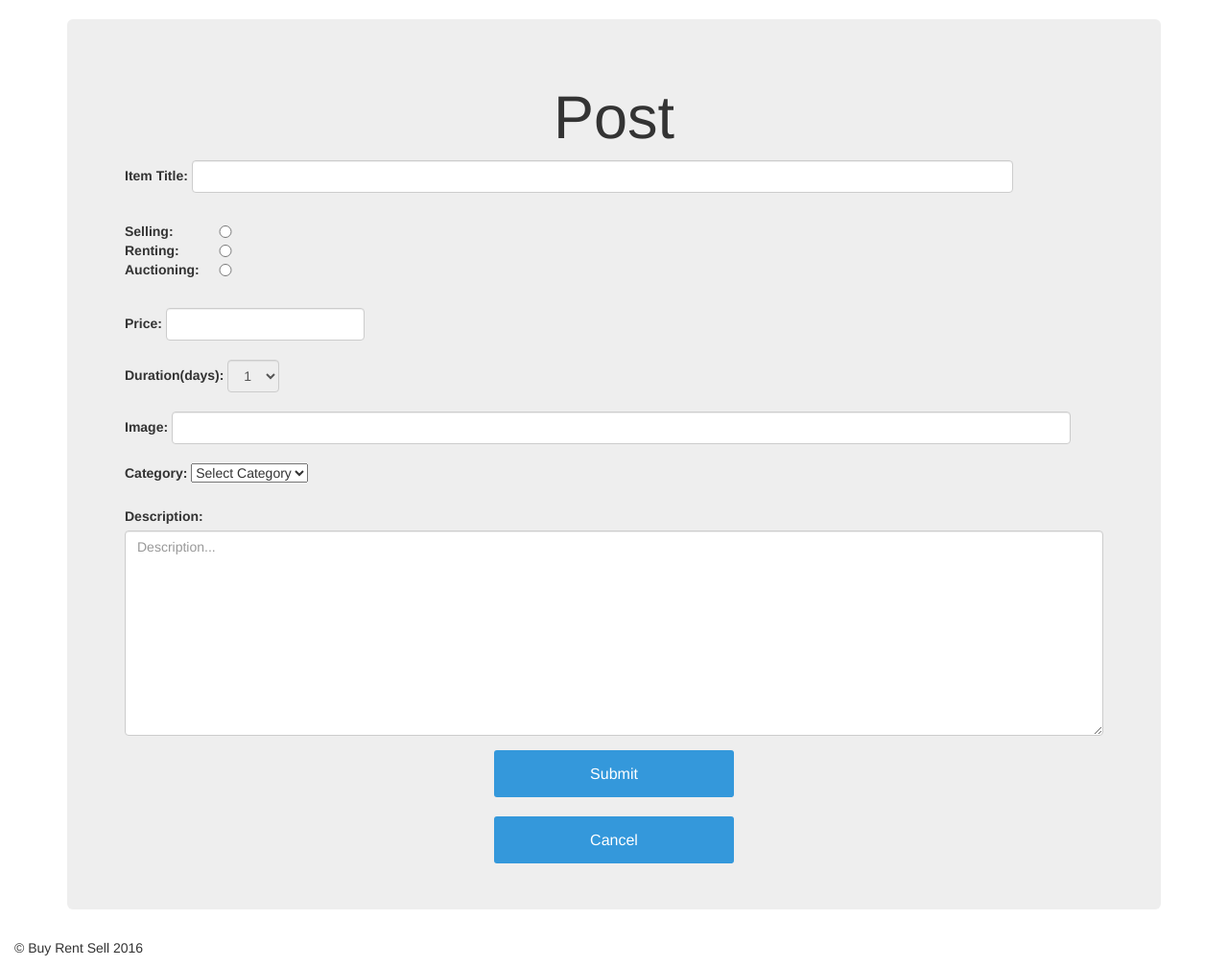
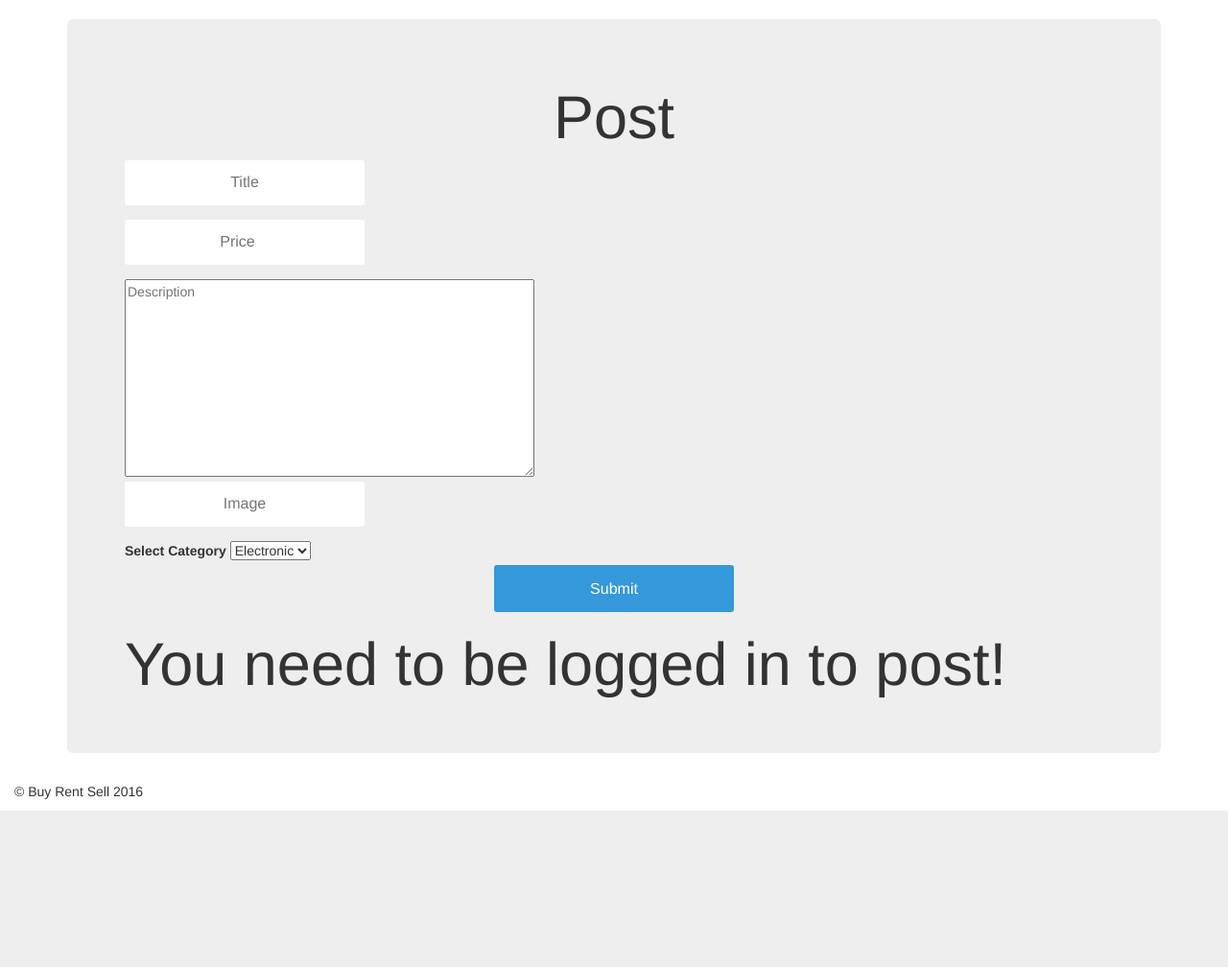
Before and after one commit to mhendri/buyrentsell, a Flask app: page /post in a window 1280 px wide. Shown: the part 52-1060 px from the top of the page at 96% size. After the commit the page ends 897 px from the top, so only its background shows below. Run offline with Flask 2, Linux system fonts and the light colour scheme; the visitor is signed in with stand-in values (Sample User, id 1); some libraries are stand-ins or nearby versions.

Commit message:
Port post form to wtforms

```diff
--- a/app.py
+++ b/app.py
@@ -347,22 +347,26 @@ def signup():
 			return render_template('signup.html', form=form)
 	return render_template('signup.html', form=SignupForm())
 
-@app.route('/posted', methods = ['GET', 'POST'])
-def posted():
+@app.route('/post', methods = ['GET', 'POST'])
+def post():
 	if request.method == 'POST':
-		title = request.form['title']
-		price = request.form['price']
-		descr = request.form['descr']
-		image = request.form['image']
-		date = datetime.utcnow()
-		category = request.form['category']
-		entry = Post(1,title, price, descr, date, category, image)
-		db.session.add(entry)
-		db.session.commit()
-		flash('Item Posted!')
-		return render_template('index.html')
+		form = PostForm(request.form)
+		if form.validate():
+			title = form.title.data
+			price = form.price.data
+			descr = form.descr.data
+			image = form.image.data
+			date = datetime.utcnow()
+			category = form.category.data
+			entry = Post(1,title, price, descr, date, category, image)
+			db.session.add(entry)
+			db.session.commit()
+			flash('Item Posted!')
+			return render_template('index.html')
+		else:
+			return render_template('post.html', form=form)
 
-	return render_template('post.html')
+	return render_template('post.html', form=PostForm())
 
 if (__name__)=='__main__':
 	app.run(host='localhost', port=5000, debug=True)
@@ -374,10 +378,10 @@ def user(id):
 	user = User.query.filter_by(id=id).first()
 	return render_template('user_profile.html', user=user)
 
-#Rendering pages for testing purposes delete when finished
-@app.route('/post')
-def post():
-	return render_template('post.html')
+# #Rendering pages for testing purposes delete when finished
+# @app.route('/post')
+# def post():
+# 	return render_template('post.html')
 
 @app.route('/item/<id>', methods=['GET', 'POST'])
 def item(id):
--- a/forms.py
+++ b/forms.py
@@ -1,5 +1,5 @@
 from flask_wtf import Form, RecaptchaField
-from wtforms import TextField, IntegerField, TextAreaField, SubmitField, RadioField, SelectField, PasswordField
+from wtforms import TextField, IntegerField, TextAreaField, SubmitField, RadioField, SelectField, PasswordField, DecimalField
 
 from wtforms import validators, ValidationError
 
@@ -12,3 +12,11 @@ class SignupForm(Form):
 	phone = IntegerField("Phone", [validators.Required("Please enter a phone number.")])
 	submit = SubmitField("Send")
 	recaptcha = RecaptchaField()
+
+class PostForm(Form):
+	title = TextField("Title", [validators.Required("Please enter the item name.")])
+	price = DecimalField("Price", [validators.Required("Please enter a starting price.")])
+	descr = TextAreaField("Description", [validators.Required("Please enter a description.")])
+	image = TextField("Image", [validators.Required("Please upload an image")])
+	category = SelectField("Select Category", choices=[("Electronic", "Electronic"), ("Furniture", "Furniture"), ("Clothing", "Clothing"), ("Appliance", "Appliance"), ("Sports", "Sports")])
+	submit = SubmitField("Send")
--- a/templates/post.html
+++ b/templates/post.html
@@ -2,85 +2,30 @@
 {% block content %}
 <div class="jumbotron">
 
-{% if session['logged_in'] %}
+
   <h1 align = "center">Post</h1>
+  <form action="{{ url_for('post') }}" class="form-post-item" method="POST">
+    {{ form.hidden_tag() }}
 
-  <form class="form-post-item" action="posted" method="post" id="btn_post_item">
-    <!-- Input for item name -->
-    <div class="form-inline">
-      <label for="title">Item Title:</label>
-      <input type="text" name="title" class="form-control" id="title" size = "100" required>
-      </div>
-
-    <br>
-    <!-- Input to post as either selling or renting an item -->
-    <div class = "radio">
-      <input type="radio" name="radio" id="sell"> <b>Selling:</b> <br>
-      <input type="radio" name="radio" id="rent"> <b>Renting:</b> <br>
-      <input type="radio" name="radio" id="auction"> <b>Auctioning:</b> <br>
+    <div class="form-group">
+      {{ form.title(placeholder="Title", class="form-inline") }}
+    </div>
+    <div class="form-group">
+      {{ form.price(placeholder="Price", class="form-inline") }}
     </div>
 
-    <br>
+    {{ form.descr(placeholder="Description", cols="50", rows="10") }}
 
-    <!-- Input for item auction -->
-    <div class="form-inline">
-      <!-- Starting bid of auction -->
-      <div class="form-group">
-        <label for="price">Price:</label>
-        <input type="number" min="0" max="10000" step="any" name="price" size = "25" class="form-control" id="price" required>
-      </div>
+    <div class="form-group">
+      {{ form.image(placeholder="Image", class="form-inline") }}
     </div>
-
-    <br>
-
-    <!-- Set duration of item listing -->
-    <fieldset disabled>
-    <div class="form-inline">
-      <label for="duration">Duration(days):</label>
-      <select class="form-control" id="duration">
-        <option>1</option>
-      </select>
-    </div>
-    </fieldset>
-
-    <br>
-
-    <div class = "form-inline">
-      <label for="image">Image:</label>
-      <input type="text" name="image" class="form-control" id="image" size = "110" required>
-    </div>
+    {{ form.category.label }}
+    {{ form.category }}
+  <button type="submit" id="btn_post_item" class="btn btn-info">Submit</button>
+  </form>
 
 
-    <br>
-      <div class = "category">
-        <label for="category">Category: </label>
-        <select name ="category">
-          <option value="select" >Select Category</option>
-          <option value="electronic">Electronic</option>
-          <option value="furniture">Furniture</option>
-          <option value="clothing">Clothing</option>
-          <option value="appliance">Appliance</option>
-          <option value="sports">Sports</option>
-        </select>
-      </div>
-    <br>
+  <h1>You need to be logged in to post!</h1>
 
-    <!-- Input description of the item -->
-    <div class="form-group">
-      <label for="descr">Description:</label>
-      <textarea class="form-control" name="descr" id="descr" cols="30" rows="10" placeholder="Description..." required></textarea>
-    </div>
-
-    <!-- Submission buttons -->
-    <div class="container">
-
-      <button type="submit" id="btn_post_item" class="btn btn-info">Submit</button>
-      <br>
-      <input type="button" class="btn btn-info" value="Cancel">
-    </div>
-  </form>
-  {% else %}
-  <h1>You need to be logged in to post!</h1>
-  {% endif %}
 </div>
 {% endblock %}
```
